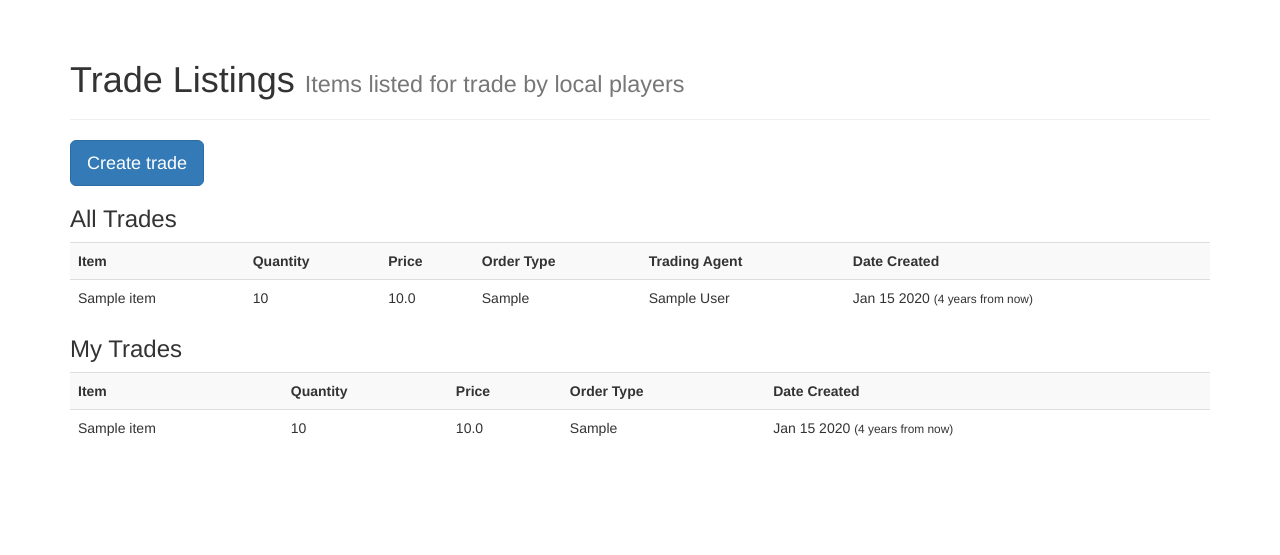
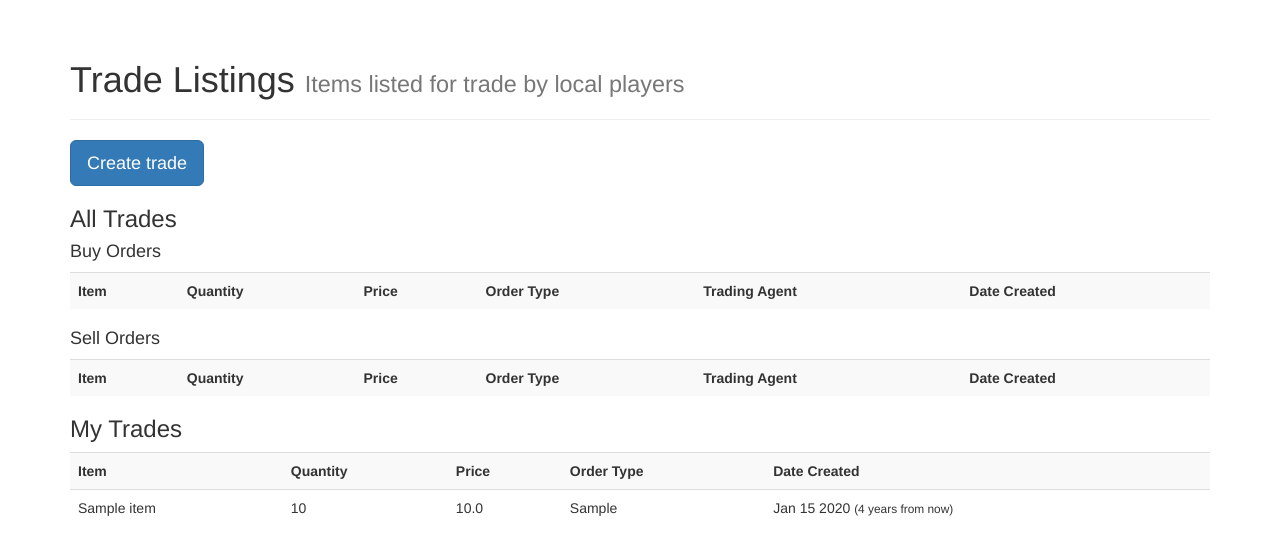
Before and after one commit to tigwyk/dmfg, a Flask app: page /trade in a window 1280 px wide. Shown: the part 52-607 px from the top of the page. Run offline with Flask 2, Linux system fonts and the light colour scheme; a user stored in the database is signed in; tables that the repository leaves empty hold one stand-in row (values such as "Sample post"); lists and menus that the app fills with data are empty; some libraries are stand-ins or nearby versions.

```diff
--- a/dmfg/templates/trade.html
+++ b/dmfg/templates/trade.html
@@ -7,15 +7,35 @@
 	<h1>Trade Listings <small>Items listed for trade by local players</small></h1>
 </div>
 <p><a class="btn btn-primary btn-lg" role="button" href="javascript:void(0);">Create trade</a></p>
+<h3>All Trades</h3>
+<h4>Buy Orders</h4>
 <table class="table table-striped">
-<h3>All Trades</h3>
 <th>Item</th>
 <th>Quantity</th>
 <th>Price</th>
 <th>Order Type</th>
 <th>Trading Agent</th>
 <th>Date Created</th>
-{% for trade in all_trades | sort(reverse=True,attribute='created_date')%}
+{% for trade in buy_orders | sort(reverse=True,attribute='created_date')%}
+  <tr>
+  <td>{{ trade.item.name }}</td>
+  <td>{{ trade.quantity }}</td>
+  <td>{{ trade.price }}</td>
+  <td>{{ trade.order_type }}</td>
+  <td>{{ trade.user.name }}</td>
+  <td>{{trade.human_date}} <small>({{trade.human_time}})</small></td>
+  </tr>
+  {% endfor %}
+</table>
+<h4>Sell Orders</h4>
+<table class="table table-striped">
+<th>Item</th>
+<th>Quantity</th>
+<th>Price</th>
+<th>Order Type</th>
+<th>Trading Agent</th>
+<th>Date Created</th>
+{% for trade in sell_orders | sort(reverse=True,attribute='created_date')%}
   <tr>
   <td>{{ trade.item.name }}</td>
   <td>{{ trade.quantity }}</td>
--- a/dmfg/views.py
+++ b/dmfg/views.py
@@ -33,9 +33,10 @@ def help_page():
 @app.route('/trade')
 @login_required
 def trade_page():
-	trades = Trade.query.all()
+	buy_orders = Trade.query.filter_by(order_type="B")
+	sell_orders = Trade.query.filter_by(order_type="S")
 	my_trades = Trade.query.filter_by(user=current_user)
-	return render_template('trade.html', all_trades=trades, my_trades=my_trades)
+	return render_template('trade.html', buy_orders=buy_orders,sell_orders=sell_orders, my_trades=my_trades)
 
 @app.route('/mfg')
 @login_required
```
